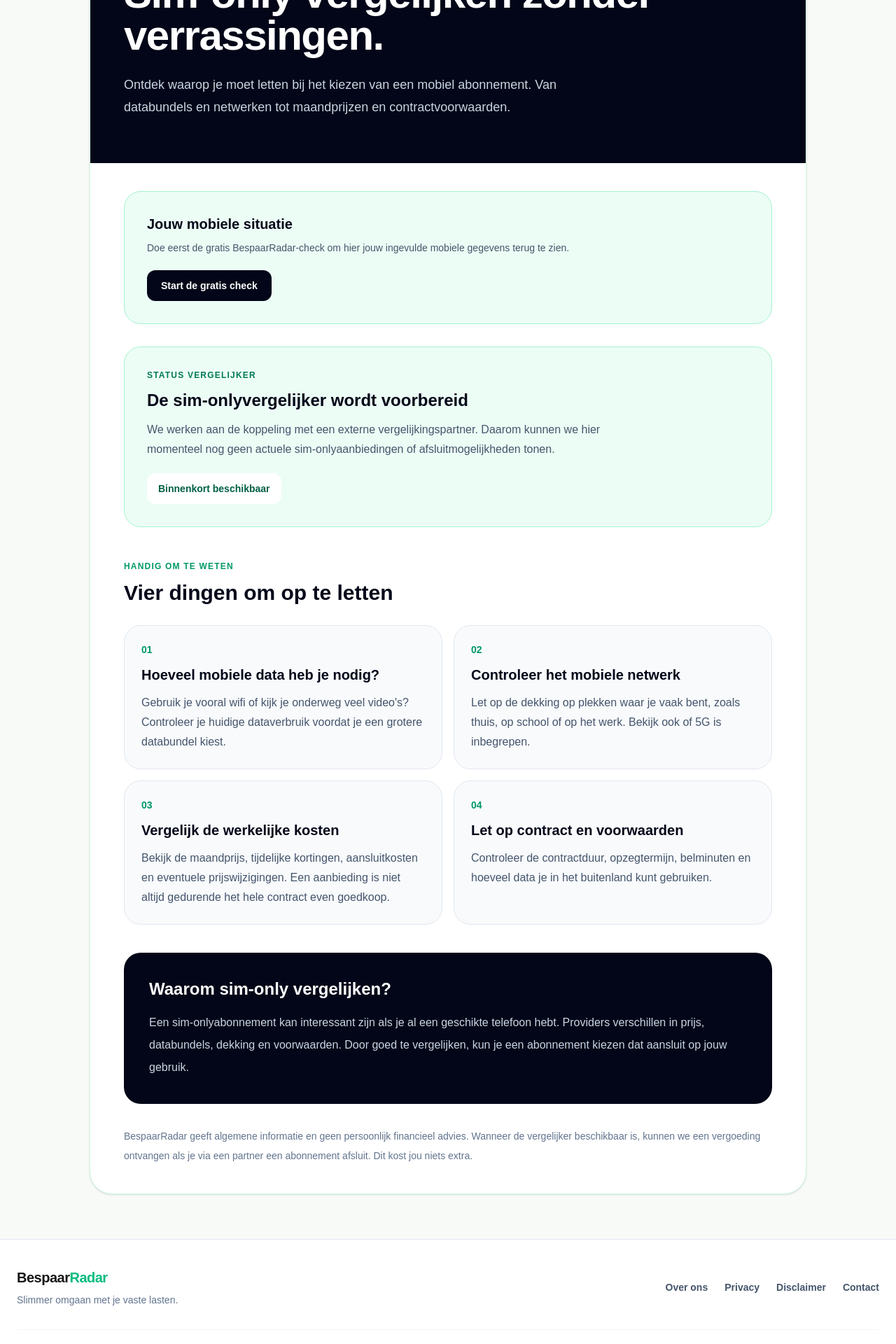
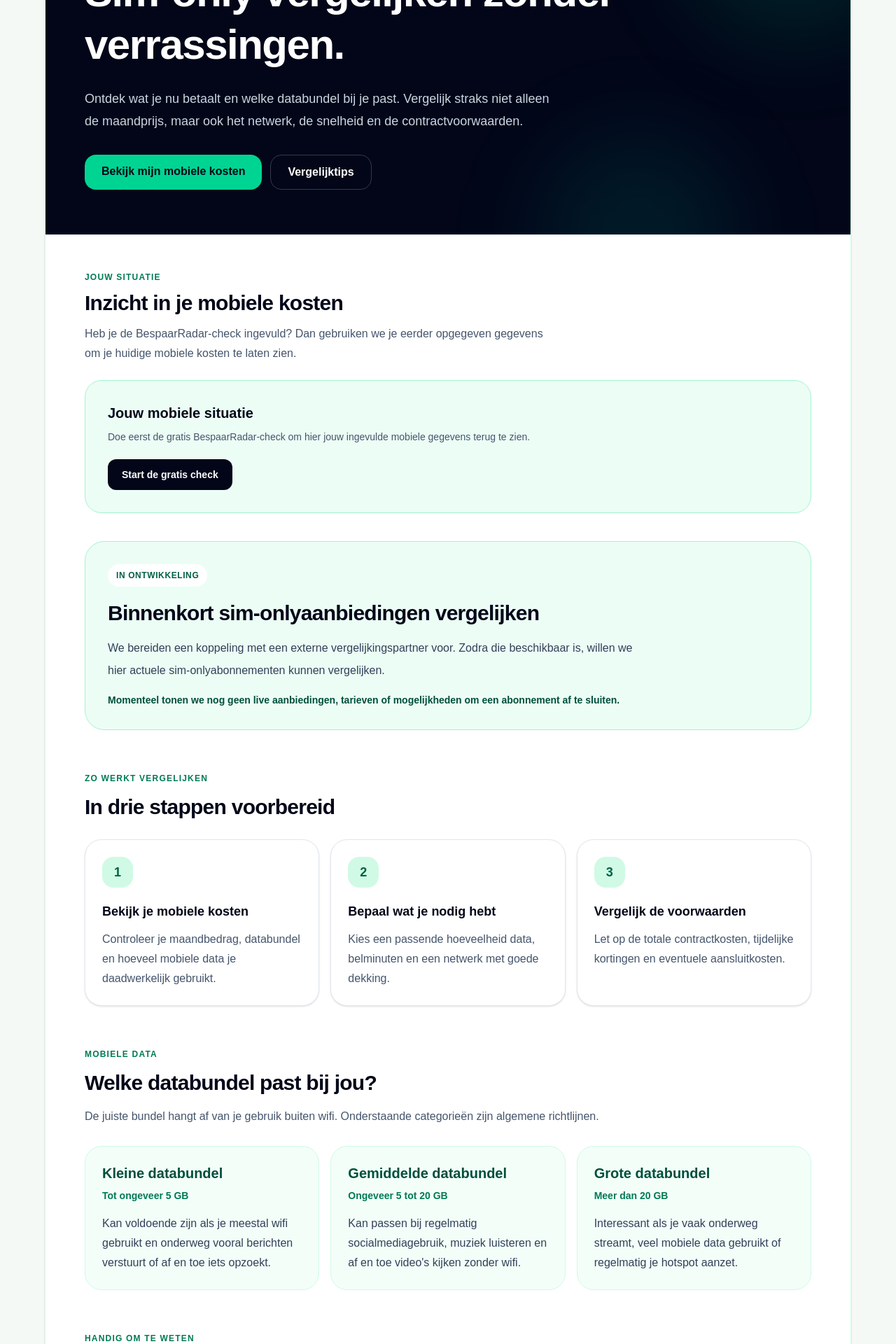
Before and after one commit to MGODamian/bespaarradar, a Next.js app: page /vergelijken/sim-only in a window 1280 px wide. Shown: the part 280-2200 px from the top of the page at 70% size. Built offline with nearby package versions, Linux system fonts and the light colour scheme.

Commit message:
Improve sim-only comparison page

```diff
--- a/src/app/vergelijken/sim-only/page.tsx
+++ b/src/app/vergelijken/sim-only/page.tsx
@@ -1,103 +1,256 @@
+
 import type { Metadata } from "next";
+import Link from "next/link";
+import BackButton from "@/components/BackButton";
+import MobielOverzicht from "./MobielOverzicht";
 
 export const metadata: Metadata = {
-  title: "Sim-only vergelijken | Data, prijs en providers",
-  description: "Sim-only vergelijken? Ontdek waar je op moet letten bij mobiele data, netwerkdekking, maandprijzen, belminuten en contractvoorwaarden.",
+  title: "Sim-only vergelijken | BespaarRadar",
+  description:
+    "Sim-only vergelijken? Bekijk je huidige mobiele kosten en ontdek waar je op moet letten bij databundels, 5G, netwerkdekking en contractvoorwaarden.",
   alternates: {
     canonical: "/vergelijken/sim-only",
   },
 };
 
-import BackButton from "@/components/BackButton";
-import MobielOverzicht from "./MobielOverzicht";
+const stappen = [
+  {
+    nummer: "1",
+    titel: "Bekijk je mobiele kosten",
+    tekst: "Controleer je maandbedrag, databundel en hoeveel mobiele data je daadwerkelijk gebruikt.",
+  },
+  {
+    nummer: "2",
+    titel: "Bepaal wat je nodig hebt",
+    tekst: "Kies een passende hoeveelheid data, belminuten en een netwerk met goede dekking.",
+  },
+  {
+    nummer: "3",
+    titel: "Vergelijk de voorwaarden",
+    tekst: "Let op de totale contractkosten, tijdelijke kortingen en eventuele aansluitkosten.",
+  },
+];
+
+const databundels = [
+  {
+    titel: "Kleine databundel",
+    subtitel: "Tot ongeveer 5 GB",
+    tekst: "Kan voldoende zijn als je meestal wifi gebruikt en onderweg vooral berichten verstuurt of af en toe iets opzoekt.",
+  },
+  {
+    titel: "Gemiddelde databundel",
+    subtitel: "Ongeveer 5 tot 20 GB",
+    tekst: "Kan passen bij regelmatig socialmediagebruik, muziek luisteren en af en toe video's kijken zonder wifi.",
+  },
+  {
+    titel: "Grote databundel",
+    subtitel: "Meer dan 20 GB",
+    tekst: "Interessant als je vaak onderweg streamt, veel mobiele data gebruikt of regelmatig je hotspot aanzet.",
+  },
+];
 
 const aandachtspunten = [
   {
     nummer: "01",
-    titel: "Hoeveel mobiele data heb je nodig?",
-    tekst: "Gebruik je vooral wifi of kijk je onderweg veel video's? Controleer je huidige dataverbruik voordat je een grotere databundel kiest.",
+    titel: "Hoeveel data gebruik je?",
+    tekst: "Controleer je werkelijke dataverbruik in de app van je huidige provider. Een grotere bundel is niet automatisch een betere keuze.",
   },
   {
     nummer: "02",
-    titel: "Controleer het mobiele netwerk",
-    tekst: "Let op de dekking op plekken waar je vaak bent, zoals thuis, op school of op het werk. Bekijk ook of 5G is inbegrepen.",
+    titel: "Netwerkdekking en 5G",
+    tekst: "Controleer de dekking op plekken waar je vaak bent. Bekijk of 5G inbegrepen is en welke snelheidsbeperkingen gelden.",
   },
   {
     nummer: "03",
-    titel: "Vergelijk de werkelijke kosten",
-    tekst: "Bekijk de maandprijs, tijdelijke kortingen, aansluitkosten en eventuele prijswijzigingen. Een aanbieding is niet altijd gedurende het hele contract even goedkoop.",
+    titel: "De totale abonnementskosten",
+    tekst: "Vergelijk niet alleen de actieprijs. Kijk ook naar de reguliere maandprijs, aansluitkosten en mogelijke jaarlijkse prijsaanpassingen.",
   },
   {
     nummer: "04",
-    titel: "Let op contract en voorwaarden",
-    tekst: "Controleer de contractduur, opzegtermijn, belminuten en hoeveel data je in het buitenland kunt gebruiken.",
+    titel: "Contractduur en buitenland",
+    tekst: "Controleer de looptijd, opzegvoorwaarden, belminuten en hoeveel data je binnen de EU kunt gebruiken.",
   },
 ];
 
 export default function SimOnlyVergelijkenPage() {
   return (
-    <main className="min-h-screen bg-[#f7faf7] px-6 py-10 text-slate-950 md:py-16">
-      <div className="mx-auto max-w-5xl">
+    <main className="min-h-screen bg-[#f5f9f6] px-4 py-8 text-slate-950 sm:px-6 md:py-14">
+      <div className="mx-auto max-w-6xl">
         <BackButton />
 
-        <section className="mt-8 overflow-hidden rounded-[32px] border border-emerald-100 bg-white shadow-sm">
-          <div className="bg-slate-950 px-7 py-12 text-white md:px-12 md:py-16">
-            <div className="inline-flex rounded-full bg-emerald-500/15 px-4 py-2 text-xs font-black uppercase tracking-widest text-emerald-300">
-              BESPAARRADAR MOBIEL
+        <section className="mt-7 overflow-hidden rounded-[30px] border border-emerald-100 bg-white shadow-sm">
+          <div className="relative overflow-hidden bg-slate-950 px-6 py-12 text-white sm:px-10 md:px-14 md:py-16">
+            <div className="pointer-events-none absolute -right-20 -top-24 h-80 w-80 rounded-full bg-emerald-500/15 blur-3xl" />
+            <div className="pointer-events-none absolute -bottom-36 right-40 h-72 w-72 rounded-full bg-teal-400/10 blur-3xl" />
+
+            <div className="relative">
+              <span className="inline-flex rounded-full border border-emerald-400/25 bg-emerald-400/10 px-4 py-2 text-xs font-extrabold uppercase tracking-widest text-emerald-300">
+                BespaarRadar Mobiel
+              </span>
+
+              <h1 className="mt-6 max-w-3xl text-4xl font-black leading-tight tracking-tight sm:text-5xl md:text-6xl">
+                Sim-only vergelijken zonder verrassingen.
+              </h1>
+
+              <p className="mt-6 max-w-2xl text-base leading-8 text-slate-300 sm:text-lg">
+                Ontdek wat je nu betaalt en welke databundel
+                bij je past. Vergelijk straks niet alleen de
+                maandprijs, maar ook het netwerk, de snelheid
+                en de contractvoorwaarden.
+              </p>
+
+              <div className="mt-8 flex flex-wrap gap-3">
+                <a
+                  href="#mijn-mobiel"
+                  className="rounded-2xl bg-emerald-400 px-6 py-3 font-extrabold text-slate-950 transition hover:bg-emerald-300"
+                >
+                  Bekijk mijn mobiele kosten
+                </a>
+
+                <a
+                  href="#vergelijk-tips"
+                  className="rounded-2xl border border-white/20 px-6 py-3 font-bold text-white transition hover:bg-white/10"
+                >
+                  Vergelijktips
+                </a>
+              </div>
             </div>
-
-            <h1 className="mt-6 max-w-3xl text-4xl font-black tracking-tight md:text-6xl">
-              Sim-only vergelijken zonder verrassingen.
-            </h1>
-
-            <p className="mt-6 max-w-2xl text-lg leading-8 text-slate-300">
-              Ontdek waarop je moet letten bij het kiezen van een
-              mobiel abonnement. Van databundels en netwerken tot
-              maandprijzen en contractvoorwaarden.
-            </p>
           </div>
 
-          <div className="px-7 py-10 md:px-12">
-            <MobielOverzicht />
+          <div className="px-5 py-9 sm:px-10 md:px-14 md:py-12">
+            <section id="mijn-mobiel" className="scroll-mt-8">
+              <div className="mb-6">
+                <span className="text-xs font-black uppercase tracking-widest text-emerald-700">
+                  Jouw situatie
+                </span>
 
-            <div className="rounded-3xl border border-emerald-200 bg-emerald-50 p-6 md:p-8">
-              <div className="text-xs font-black uppercase tracking-widest text-emerald-700">
-                STATUS VERGELIJKER
+                <h2 className="mt-2 text-3xl font-black tracking-tight">
+                  Inzicht in je mobiele kosten
+                </h2>
+
+                <p className="mt-3 max-w-2xl leading-7 text-slate-600">
+                  Heb je de BespaarRadar-check ingevuld?
+                  Dan gebruiken we je eerder opgegeven
+                  gegevens om je huidige mobiele kosten
+                  te laten zien.
+                </p>
               </div>
 
-              <h2 className="mt-3 text-2xl font-black">
-                De sim-onlyvergelijker wordt voorbereid
+              <MobielOverzicht />
+            </section>
+
+            <section className="mt-10 rounded-[28px] border border-emerald-200 bg-emerald-50 p-6 sm:p-8">
+              <span className="inline-flex rounded-full bg-white px-3 py-2 text-xs font-black uppercase tracking-wider text-emerald-800">
+                In ontwikkeling
+              </span>
+
+              <h2 className="mt-5 text-2xl font-black tracking-tight sm:text-3xl">
+                Binnenkort sim-onlyaanbiedingen vergelijken
               </h2>
 
-              <p className="mt-3 max-w-2xl leading-7 text-slate-600">
-                We werken aan de koppeling met een externe vergelijkingspartner.
-                Daarom kunnen we hier momenteel nog geen actuele
-                sim-onlyaanbiedingen of afsluitmogelijkheden tonen.
+              <p className="mt-4 max-w-3xl leading-8 text-slate-700">
+                We bereiden een koppeling met een externe
+                vergelijkingspartner voor. Zodra die beschikbaar
+                is, willen we hier actuele sim-onlyabonnementen
+                kunnen vergelijken.
               </p>
 
-              <div className="mt-5 inline-flex rounded-xl bg-white px-4 py-3 text-sm font-bold text-emerald-800">
-                Binnenkort beschikbaar
+              <p className="mt-4 text-sm font-semibold text-emerald-900">
+                Momenteel tonen we nog geen live aanbiedingen,
+                tarieven of mogelijkheden om een abonnement
+                af te sluiten.
+              </p>
+            </section>
+
+            <section className="mt-14">
+              <span className="text-xs font-black uppercase tracking-widest text-emerald-700">
+                Zo werkt vergelijken
+              </span>
+
+              <h2 className="mt-3 text-3xl font-black tracking-tight">
+                In drie stappen voorbereid
+              </h2>
+
+              <div className="mt-7 grid gap-4 md:grid-cols-3">
+                {stappen.map((stap) => (
+                  <article
+                    key={stap.nummer}
+                    className="rounded-3xl border border-slate-200 bg-white p-6 shadow-sm"
+                  >
+                    <div className="flex h-11 w-11 items-center justify-center rounded-2xl bg-emerald-100 text-lg font-black text-emerald-800">
+                      {stap.nummer}
+                    </div>
+
+                    <h3 className="mt-5 text-lg font-black">
+                      {stap.titel}
+                    </h3>
+
+                    <p className="mt-3 leading-7 text-slate-600">
+                      {stap.tekst}
+                    </p>
+                  </article>
+                ))}
               </div>
-            </div>
+            </section>
 
-            <div className="mt-12">
-              <div className="text-xs font-black uppercase tracking-widest text-emerald-600">
-                HANDIG OM TE WETEN
+            <section className="mt-14">
+              <span className="text-xs font-black uppercase tracking-widest text-emerald-700">
+                Mobiele data
+              </span>
+
+              <h2 className="mt-3 text-3xl font-black tracking-tight">
+                Welke databundel past bij jou?
+              </h2>
+
+              <p className="mt-4 max-w-3xl leading-7 text-slate-600">
+                De juiste bundel hangt af van je gebruik
+                buiten wifi. Onderstaande categorieën zijn
+                algemene richtlijnen.
+              </p>
+
+              <div className="mt-7 grid gap-4 md:grid-cols-3">
+                {databundels.map((bundel) => (
+                  <article
+                    key={bundel.titel}
+                    className="rounded-3xl border border-emerald-100 bg-emerald-50/60 p-6"
+                  >
+                    <h3 className="text-xl font-black text-emerald-900">
+                      {bundel.titel}
+                    </h3>
+
+                    <p className="mt-2 text-sm font-bold text-emerald-700">
+                      {bundel.subtitel}
+                    </p>
+
+                    <p className="mt-4 leading-7 text-slate-700">
+                      {bundel.tekst}
+                    </p>
+                  </article>
+                ))}
               </div>
+            </section>
 
-              <h2 className="mt-3 text-3xl font-black">
+            <section
+              id="vergelijk-tips"
+              className="mt-14 scroll-mt-8"
+            >
+              <span className="text-xs font-black uppercase tracking-widest text-emerald-700">
+                Handig om te weten
+              </span>
+
+              <h2 className="mt-3 text-3xl font-black tracking-tight">
                 Vier dingen om op te letten
               </h2>
 
               <div className="mt-7 grid gap-4 md:grid-cols-2">
                 {aandachtspunten.map((punt) => (
-                  <div
+                  <article
                     key={punt.nummer}
-                    className="rounded-3xl border border-slate-200 bg-slate-50 p-6"
+                    className="rounded-3xl border border-slate-200 bg-slate-50 p-6 sm:p-7"
                   >
-                    <div className="text-sm font-black text-emerald-600">
+                    <span className="text-sm font-black text-emerald-700">
                       {punt.nummer}
-                    </div>
+                    </span>
 
                     <h3 className="mt-3 text-xl font-black">
                       {punt.titel}
@@ -106,30 +259,52 @@ export default function SimOnlyVergelijkenPage() {
                     <p className="mt-3 leading-7 text-slate-600">
                       {punt.tekst}
                     </p>
-                  </div>
+                  </article>
                 ))}
               </div>
-            </div>
+            </section>
 
-            <div className="mt-10 rounded-3xl bg-slate-950 p-7 text-white md:p-9">
-              <h2 className="text-2xl font-black">
-                Waarom sim-only vergelijken?
+            <section className="mt-12 rounded-[28px] bg-slate-950 p-7 text-white sm:p-9">
+              <h2 className="text-2xl font-black tracking-tight">
+                Onbeperkt data is niet altijd onbeperkt
               </h2>
 
-              <p className="mt-4 leading-8 text-slate-300">
-                Een sim-onlyabonnement kan interessant zijn als je al
-                een geschikte telefoon hebt. Providers verschillen in
-                prijs, databundels, dekking en voorwaarden. Door goed
-                te vergelijken, kun je een abonnement kiezen dat
-                aansluit op jouw gebruik.
+              <p className="mt-4 max-w-3xl leading-8 text-slate-300">
+                Bij abonnementen met onbeperkte data kunnen
+                voorwaarden gelden, zoals een dagelijkse
+                bundel, een fair-usebeleid of een aparte
+                datalimiet binnen de EU. Controleer daarom
+                altijd de voorwaarden van de provider.
               </p>
+            </section>
+
+            <div className="mt-10 flex flex-col gap-5 rounded-3xl border border-slate-200 bg-slate-50 p-6 sm:flex-row sm:items-center sm:justify-between sm:p-8">
+              <div>
+                <h2 className="text-xl font-black">
+                  Ook je andere vaste lasten bekijken?
+                </h2>
+
+                <p className="mt-2 leading-7 text-slate-600">
+                  Met de BespaarRadar-check krijg je inzicht
+                  in meerdere maandelijkse kosten.
+                </p>
+              </div>
+
+              <Link
+                href="/"
+                className="shrink-0 rounded-2xl bg-emerald-600 px-6 py-3 text-center font-extrabold text-white transition hover:bg-emerald-700"
+              >
+                Naar de BespaarRadar-check
+              </Link>
             </div>
 
             <p className="mt-8 text-sm leading-7 text-slate-500">
-              BespaarRadar geeft algemene informatie en geen persoonlijk
-              financieel advies. Wanneer de vergelijker beschikbaar is,
-              kunnen we een vergoeding ontvangen als je via een partner
-              een abonnement afsluit. Dit kost jou niets extra.
+              BespaarRadar biedt algemene informatie en geen
+              persoonlijk financieel advies. Wanneer een
+              partnervergelijker beschikbaar komt, kunnen
+              we een vergoeding ontvangen als je via een
+              partner een abonnement afsluit. De voorwaarden
+              van de aanbieder zijn altijd leidend.
             </p>
           </div>
         </section>
```
